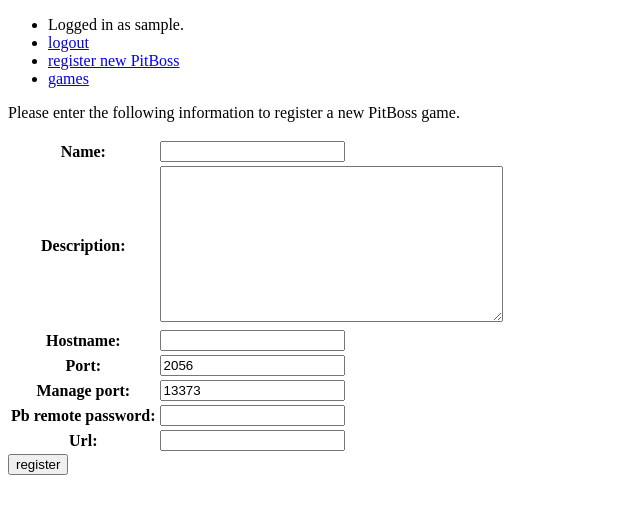
After one commit to civ4-mp/pbspy, a Django app: page /game/create/ in a window 1280 px wide. The commit adds this page. Shown: the top 514 px of the page, without its empty margins (0-640 px from the left). Run offline with Django 3.2, Linux system fonts and the light colour scheme; the visitor is signed in with stand-in values (Sample User, id 1).

Commit message:
- Game creation - Games have admins - Login/logout sensitive links

```diff
--- a/civdj/settings.py
+++ b/civdj/settings.py
@@ -35,12 +35,12 @@ INSTALLED_APPS = (
     'django.contrib.sessions',
     'django.contrib.messages',
     'django.contrib.staticfiles',
+    'registration',
+    'django.contrib.admin',
     'polymorphic',
     'pbspy',
     'debug_toolbar',
     'erroneous',
-    'registration',
-    'django.contrib.admin',
 )
 
 MIDDLEWARE_CLASSES = (
--- /dev/null
+++ b/pbspy/forms.py
@@ -0,0 +1,9 @@
+from django.forms import ModelForm
+from pbspy.models import Game
+
+
+class GameForm(ModelForm):
+    class Meta:
+        model = Game
+        fields = ['name', 'description', 'hostname', 'port',
+                  'manage_port', 'pb_remote_password', 'url']
--- a/pbspy/models.py
+++ b/pbspy/models.py
@@ -1,3 +1,5 @@
+from urllib.error import URLError
+from django.core.exceptions import ValidationError
 from django.utils.translation import ugettext as _
 from django.db import models, transaction
 from django.core.validators import MaxValueValidator, MinValueValidator, URLValidator
@@ -21,17 +23,43 @@ class InvalidPBResponse(Exception):
     pass
 
 
+# NOTE: Year is stored as number (should be integer but actually float) with month prefix
+# 1000 BC => -1000
+# 500 AD => 500
+# January, 2050 AD => 12050
+# July, 2044 AD => 72044
 def format_year(number):
     if number is None:
         return None
     if number >= 0:
-        return _("{year} AD").format(year=number)
-    return _("{year} BC").format(year=-number)
+        if number >= 10000:
+            year = int(number % 10000)
+            imonth = int(number / 10000)
+            if imonth == 1:
+                month = _('January')
+            elif imonth == 7:
+                month = _('July')
+            else:
+                raise ValueError('Invalid month for format_year')
+            return _("{month}, {year} AD").format(month=month, year=year)
+        return _("{year} AD").format(year=int(number))
+    return _("{year} BC").format(year=-int(number))
 
 
 def parse_year(year_str):
-    (year, qual) = year_str.split(' ')
-    year = int(year)
+    try:
+        (year, qual) = year_str.split()
+        year = int(year)
+    except ValueError:
+        (month, year, qual) = year_str.split()
+        if month.lower().find('jan'):
+            imonth = 1
+        elif month.lower().find('jul'):
+            imonth = 7
+        else:
+            raise ValueError('Failed to parse month part of date')
+        year = int(year) + 10000 * imonth
+
     if qual == 'AD':
         return year
     elif qual == 'BC':
@@ -57,7 +85,7 @@ class Game(models.Model):
     )
     description        = models.TextField(blank=True, null=True)
     url                = models.CharField(max_length=200, blank=True, null=True,
-                                          validators=[URLValidator])
+                                          validators=[URLValidator()])
 
     update_date        = models.DateTimeField(blank=True, null=True)
     is_paused          = models.BooleanField(default=False)
@@ -68,6 +96,8 @@ class Game(models.Model):
     timer_max_h        = models.PositiveIntegerField(blank=True, null=True)
     # In seconds!
     timer_remaining_4s = models.PositiveIntegerField(blank=True, null=True)
+
+    admins             = models.ManyToManyField(User)
 
     def auth_hash(self):
         return hashlib.md5(self.pb_remote_password.encode()).hexdigest()
@@ -145,7 +175,6 @@ class Game(models.Model):
         if not 'password' in values:
             values['password'] = self.pb_remote_password
         json_data = json.dumps(values)
-        print("json_data: ", json_data)
         # should we maybe use 'ascii' or the default 'utf-8'
         data = urllib.parse.urlencode({json_data : None}).encode()
 
@@ -158,7 +187,6 @@ class Game(models.Model):
 
         # which decoding? Let's just hope default (probably utf-8) is ok
         ret_str = response.read().decode()
-        print("ret_str: ", ret_str)
         ret = json.loads(ret_str)
         if ret['return'] != 'ok':
             # some info may be in ret['info'], but I don't want to leak anything
@@ -166,7 +194,8 @@ class Game(models.Model):
         return ret
 
     def pb_info(self):
-        return self.pb_action(action='info')
+        result = self.pb_action(action='info')
+        return result['info']
 
     def pb_chat(self, message, user=None):
         try:
@@ -216,6 +245,19 @@ class Game(models.Model):
     def pb_list_saves(self, user=None):
         result = self.pb_action(action='listSaves')
         return result['list']
+
+    def update(self):
+        info = self.pb_info()
+        self.set_from_dict(info)
+
+    def clean(self):
+        # This will raise InvalidPBResponse or something else when we cannot connect
+        try:
+            info = self.pb_info()
+        except InvalidPBResponse as e:
+            raise ValidationError("Invalid response from the pitboss management interface. Possibly invalid password.")
+        except URLError as e:
+            raise ValidationError("Could not connect to the pitboss management interface.")
 
     def __str__(self):
         return self.name
--- a/pbspy/templates/pbspy/base.html
+++ b/pbspy/templates/pbspy/base.html
@@ -10,14 +10,26 @@
     <div id="sidebar">
         {% block sidebar %}
         <ul>
+            {% if user.is_authenticated %}
+                <li>{% blocktrans %}
+                    Logged in as {{ user }}.
+                {% endblocktrans %}</li>
+                <li><a href="{% url 'auth_logout' %}">
+                    {% trans "logout" %}
+                </a></li>
+                <li><a href="{% url 'game_create' %}">
+                    {% trans "register new PitBoss" %}
+                </a></li>
+            {% else %}
+                <li><a href="{% url 'auth_login' %}">
+                    {% trans "login" %}
+                </a></li>
+                <li><a href="{% url 'registration_register' %}">
+                    {% trans "register" %}
+                </a></li>
+            {% endif %}
             <li><a href="{% url 'game_list' %}">
                 {% trans "games" %}
-            </a></li>
-            <li><a href="{% url 'auth_login' %}">
-                {% trans "login" %}
-            </a></li>
-            <li><a href="{ url 'logout' }">
-                {% trans "logout" %}
             </a></li>
         </ul>
         {% endblock %}
--- /dev/null
+++ b/pbspy/templates/pbspy/game_create.html
@@ -0,0 +1,14 @@
+{% extends "pbspy/base.html" %}
+{% load i18n %}
+
+{% block content %}
+<p>Please enter the following information to register a new PitBoss game.</p>
+ <form method="post" action="">
+{% csrf_token %}
+<table>
+    {{ form.as_table }}
+</table>
+<input type="submit" value="{% trans "register" %}" />
+</form>
+
+{% endblock %}
--- a/pbspy/templates/pbspy/game_detail.html
+++ b/pbspy/templates/pbspy/game_detail.html
@@ -22,7 +22,11 @@
                 {% trans "The game is not paused." %}
             {% endif %}
         </div>
+        <div class="game_info">
+            Admins for this game: {{ game.admins.all | join:", " }}
+        </div>
         <div id="game_description">{{ game.description }}</div>
+        <div id="game_info"><a href="{{ game.url }}">{{ game.url }}</a></div>
     </div>
     <div id="game_players">
         {% if players %}
@@ -38,6 +42,7 @@
                 {% for player in players %}
                     <tr>
                         <td>{% if player.finished_turn %}*{% endif %}</td>
+                        <td>{{ player.name }}</td>
                         <td>{{ player.leader }}</td>
                         <td>{{ player.civilization }}</td>
                         <td>{{ player.score }}</td>
--- a/pbspy/templates/pbspy/game_list.html
+++ b/pbspy/templates/pbspy/game_list.html
@@ -14,7 +14,7 @@
         <tr>
             <td><a href="{% url 'game_detail' game.id %}">{{ game.name }}</a></td>
             <td>{{ game.player_count }}</td>
-            <td>{{ game.year }}</td>
+            <td>{{ game.year_str }}</td>
             <td>{{ game.turn }}</td>
         </tr>
     {% endfor %}
--- a/pbspy/templates/pbspy/game_log.html
+++ b/pbspy/templates/pbspy/game_log.html
@@ -12,7 +12,7 @@
         </tr>
     {% for game in game_list %}
         <tr>
-            <td>{{ gamelog.date }}</td>
+            <td>{{ gamelog.date_str }}</td>
             <td>{{ gamelog.turn }}</td>
             <td>{{ gamelog.player_name }}</td>
             <td>{{ gamelog.message }}</td>
--- a/pbspy/templates/registration/registration_form.html
+++ b/pbspy/templates/registration/registration_form.html
@@ -8,7 +8,7 @@
 {% trans "Note: The full functionality is not implemented yet!" %}
 </p>
 
-<form method="post" action=".">
+<form method="post" action="">
 {% csrf_token %}
 <table>
     {{ form.as_table }}
--- a/pbspy/urls.py
+++ b/pbspy/urls.py
@@ -8,6 +8,7 @@ urlpatterns = patterns('',
     url(r'^game/(?P<pk>\d+)/$', views.game_detail, name='game_detail'),
     url(r'^game/(?P<game_id>\d+)/log/$', views.game_log, name='game_log'),
     url(r'^update$', views.game_update),
+    url(r'^game/create/$', views.game_create, name='game_create'),
     (r'^accounts/', include('registration.backends.default.urls')),
     # url(r'^login$', 'django.contrib.auth.views.login', name='login'),
     # url(r'^logout$', 'django.contrib.auth.views.logout', name='logout'),
--- a/pbspy/views.py
+++ b/pbspy/views.py
@@ -2,9 +2,15 @@ from django.http import HttpResponseBadRequest, HttpResponse
 from django.views import generic
 from django.views.generic.list import MultipleObjectMixin, MultipleObjectTemplateResponseMixin
 from pbspy.models import Game, GameLog, Player
+from pbspy.forms import GameForm
+
+from django.contrib.auth.decorators import login_required
 from django.views.decorators.http import require_http_methods
 from django.views.decorators.csrf import csrf_exempt
 from django.db.models import Count
+from django.shortcuts import render
+from django.http import HttpResponseRedirect
+from django.core.urlresolvers import reverse
 
 import json
 
@@ -49,6 +55,21 @@ game_log = GameLogView.as_view()
 #     return HttpResponse("404")
 
 
+@login_required()
+def game_create(request):
+    if request.method == 'POST':
+        form = GameForm(request.POST)
+        if form.is_valid():
+            game = form.save()
+            game.admins.add(request.user)
+            game.save()
+            game.update()
+            return HttpResponseRedirect(reverse('game_detail', args=[game.id]))
+    else:
+        form = GameForm()
+    return render(request, 'pbspy/game_create.html', {'form': form})
+
+
 @csrf_exempt
 @require_http_methods(["POST"])
 def game_update(request):
```
